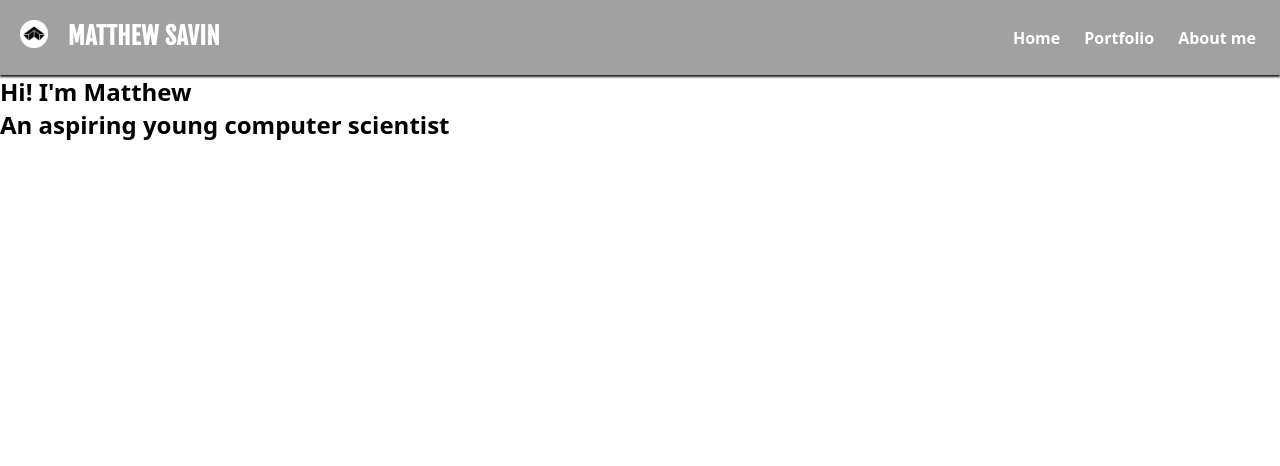
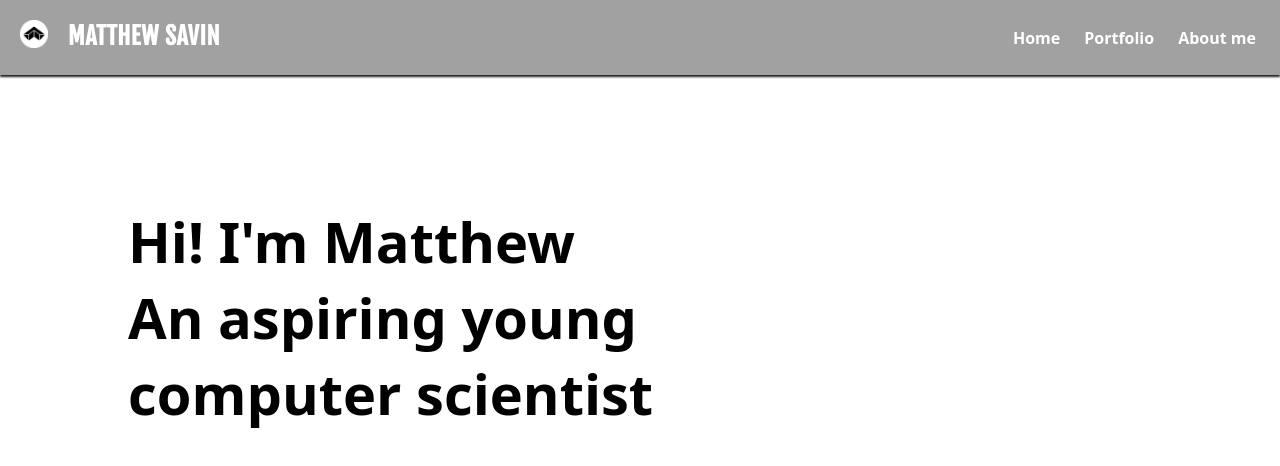
Before and after one commit to mattsavin/mattsavin.me, a Next.js app: page /about in a window 1280 px wide. Shown: the top 466 px of the page. Built offline with nearby package versions, Linux system fonts and the light colour scheme.

Commit message:
more tailwind bugs; improve styling for about.tsx

```diff
--- a/components/navbar.module.css
+++ b/components/navbar.module.css
@@ -1,5 +1,5 @@
 .nav {
-    width: 100%;
+    width: 100vw;
     position: -webkit-sticky;
     position: sticky;
     top: 0;
@@ -23,8 +23,8 @@
 
 .title p {
     float: right;
-    padding-left: 1.25rem;
-    padding-right: 1.25rem;
+    padding-left: 0.75rem;
+    padding-right: 0;
 }
 
 .logo {
@@ -69,11 +69,20 @@
 
 .expandButton {
     display: inline-flex;
+    color: white;
     padding: 0.75rem;
     border-radius: 0.25rem;
-    color: white;
     margin-left: auto;
     outline: none;
+    background: var(--nav-bg-color);
+    transition: 0.3s;
+}
+
+.expandButton a{
+    padding: 0;
+    margin: 0;
+    background: none;
+    transition: none;
 }
 
 .expandButton:hover {
@@ -91,6 +100,10 @@
         display: inline-flex;
         flex-grow: 1;
         width: auto;
+    }
+    .title p {
+        padding-left: 1.25rem;
+        padding-right: 1.25rem;
     }
     .navlinks,
     .navlinksHidden {
--- a/components/navbar.tsx
+++ b/components/navbar.tsx
@@ -27,7 +27,8 @@ const Navbar: () => JSX.Element = () => {
                 </Link>
 
                 <button className={styles.expandButton}>
-                    <a onClick={showSidebar}>
+                    <a onClick={showSidebar}
+                        className={styles.expandButton}>
                         <svg
                             className={styles.svg}
                             fill='none'
--- a/pages/about.module.css
+++ b/pages/about.module.css
@@ -1,5 +1,13 @@
+.mainHeader {
+    padding: var(--padding);
+    font-family: var(--fonts);
+    color: var(--text-color);
+    background: var(--bg-color);
+}
+
 .headingLeft {
     color: var(--text-color);
+    font-size: var(--font-size-heading);
 }
 
 .headingRight {
--- a/pages/about.tsx
+++ b/pages/about.tsx
@@ -12,7 +12,7 @@ const About: NextPage = () => {
             <main>
                 <section className={styles.mainHeader}>
                     <div className={styles.headingLeft}>
-                        <h1 className={styles.headingLeft}>Hi! I&#39;m Matthew <br />An aspiring young computer scientist</h1>
+                        <h1 className={styles.headingLeft}>Hi! I&#39;m Matthew <br />An aspiring young<br />computer scientist</h1>
                     </div>
                     <div className={styles.headingRight}>
 
--- a/styles/globals.css
+++ b/styles/globals.css
@@ -19,17 +19,11 @@
     }
 }
 
-
-@media (min-width: 1024px) {
-    :root {
-        --padding: 8rem;
-        --link-color: #3b82f6;
-    }
-}
-
 :root {
     --padding: 1.5rem;
     --fonts: ui-sans-serif, system-ui, -apple-system, BlinkMacSystemFont, "Segoe UI", Roboto, "Helvetica Neue", Arial, "Noto Sans";
+    --link-color: #3b82f6;
+    --font-size-heading: 1.5rem;
 }
 
 a {
@@ -51,3 +45,10 @@ button {
     background: none;
 
 }
+
+@media (min-width: 1024px) {
+    :root {
+        --padding: 8rem;
+        --font-size-heading: 3.5rem;
+    }
+}
```
